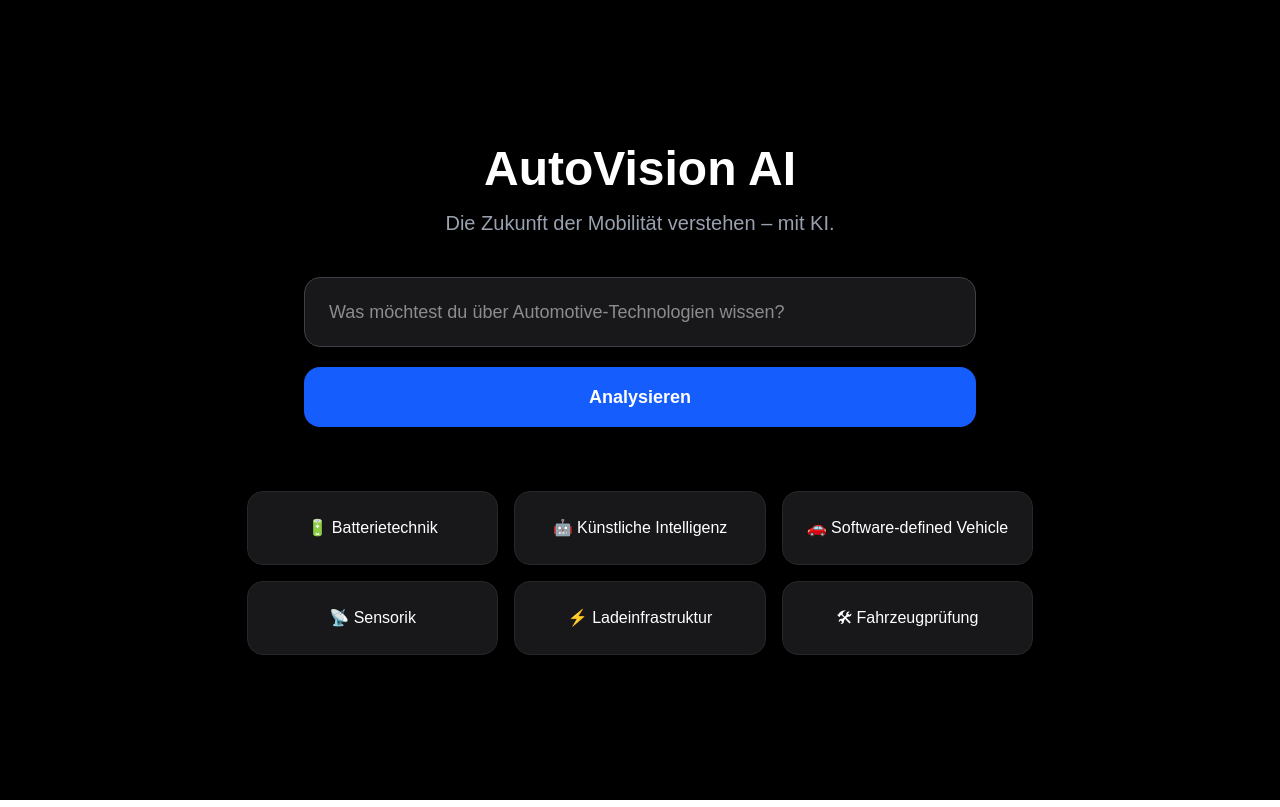
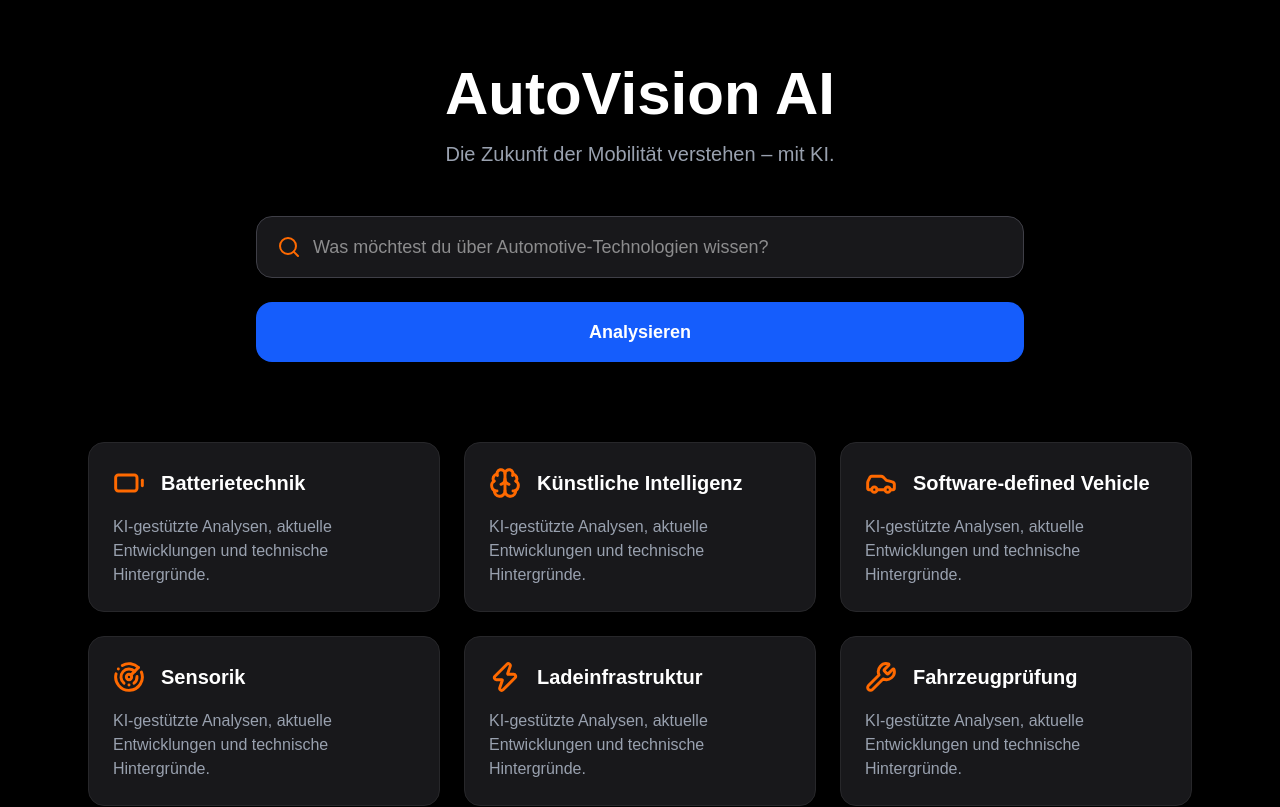
Before and after one commit to Jorgoi/autovision-ai, a Next.js app: page / in a window 1280 px wide. Shown: the top 807 px of the page. Built offline with nearby package versions, Linux system fonts and the light colour scheme.

Commit message:
Refactor Home component layout and add topics

```diff
--- a/src/app/page.tsx
+++ b/src/app/page.tsx
@@ -1,41 +1,93 @@
+import {
+  Battery,
+  Brain,
+  Car,
+  Radar,
+  Zap,
+  Wrench,
+  Search,
+} from "lucide-react";
+
+const topics = [
+  { title: "Batterietechnik", icon: Battery },
+  { title: "Künstliche Intelligenz", icon: Brain },
+  { title: "Software-defined Vehicle", icon: Car },
+  { title: "Sensorik", icon: Radar },
+  { title: "Ladeinfrastruktur", icon: Zap },
+  { title: "Fahrzeugprüfung", icon: Wrench },
+];
+
 export default function Home() {
   return (
-    <main className="min-h-screen bg-black text-white flex flex-col items-center justify-center px-6">
-      <h1 className="text-5xl font-bold mb-4">
+    <main className="min-h-screen bg-black text-white">
+      <section className="max-w-6xl mx-auto px-6 py-16">
+
+        <h1 className="text-6xl font-bold text-center">
           AutoVision AI
         </h1>
 
-      <p className="text-xl text-gray-400 mb-10 text-center">
+        <p className="text-center text-xl text-gray-400 mt-4 mb-12">
           Die Zukunft der Mobilität verstehen – mit KI.
         </p>
 
-      <div className="w-full max-w-2xl">
+        <div className="max-w-3xl mx-auto">
+
+          <div className="flex items-center bg-zinc-900 border border-zinc-700 rounded-2xl px-5 py-4">
+
+            <Search className="text-orange-500 w-6 h-6 mr-3" />
+
             <input
-          className="w-full rounded-2xl bg-zinc-900 border border-zinc-700 px-6 py-5 text-lg outline-none"
+              type="text"
               placeholder="Was möchtest du über Automotive-Technologien wissen?"
+              className="flex-1 bg-transparent outline-none text-lg"
             />
 
-        <button className="mt-5 w-full rounded-2xl bg-blue-600 py-4 text-lg font-semibold hover:bg-blue-500">
+          </div>
+
+          <button className="mt-6 w-full rounded-2xl bg-blue-600 py-4 text-lg font-semibold hover:bg-blue-500 transition">
             Analysieren
           </button>
+
         </div>
 
-      <section className="grid grid-cols-2 md:grid-cols-3 gap-4 mt-16 max-w-4xl">
-        {[
-          "🔋 Batterietechnik",
-          "🤖 Künstliche Intelligenz",
-          "🚗 Software-defined Vehicle",
-          "📡 Sensorik",
-          "⚡ Ladeinfrastruktur",
-          "🛠 Fahrzeugprüfung",
-        ].map((item) => (
-          <div
-            key={item}
-            className="rounded-2xl bg-zinc-900 border border-zinc-800 p-6 text-center hover:border-blue-500 transition"
+        <div className="grid md:grid-cols-3 gap-6 mt-20">
+
+          {topics.map((topic) => {
+            const Icon = topic.icon;
+
+            return (
+              <button
+                key={topic.title}
+                className="bg-zinc-900 border border-zinc-800 rounded-2xl p-6 text-left hover:border-blue-500 hover:scale-105 transition"
               >
-            {item}
+                <div className="flex items-center gap-4">
+
+                  <Icon
+                    className="text-orange-500"
+                    size={32}
+                    strokeWidth={2.2}
+                  />
+
+                  <span className="text-xl font-semibold text-white">
+                    {topic.title}
+                  </span>
+
                 </div>
-        ))}
+
+                <p className="text-gray-400 mt-4">
+                  KI-gestützte Analysen, aktuelle Entwicklungen und technische Hintergründe.
+                </p>
+
+              </button>
+            );
+          })}
+
+        </div>
+
+        <footer className="mt-24 border-t border-zinc-800 pt-8 text-center text-gray-500">
+          © 2026 AutoVision AI • Prototype v2.0
+        </footer>
+
       </section>
     </main>
   );
```
Lines whose indentation alone changed are shown as unchanged.
